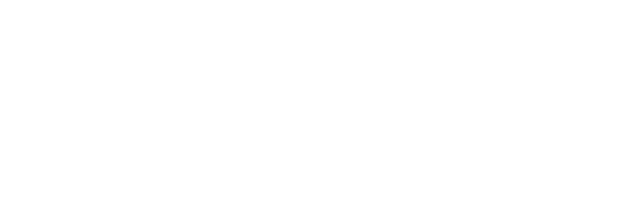
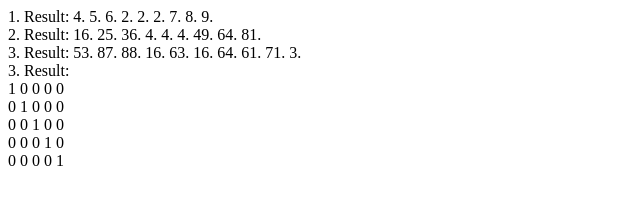
Before and after one commit to RusmanMarinchack/utd-test, a plain HTML site: page index.html in a window 1280 px wide. Shown: the whole page, without its empty margins (0-640 px from the left). Drawn offline with Linux system fonts and the light colour scheme.

Commit message:
I am working on task 4 out of 10

```diff
--- a/index.html
+++ b/index.html
@@ -9,7 +9,10 @@
 </head>
 <body>
 
-    <div class="block-one"></div>
+    <div class="block-one">1. Result: </div>
+    <div class="block-two">2. Result: </div>
+    <div class="block-three">3. Result: </div>
+    <div class="block-four">3. Result: <br></div>
 
     <script src="./js/script.js"></script>
 </body>
--- a/js/script.js
+++ b/js/script.js
@@ -1 +1,72 @@
 "use strict"
+
+const blockOne = document.querySelector('.block-one');
+const blockTwo = document.querySelector('.block-two');
+const blockThree = document.querySelector('.block-three');
+const blockFour = document.querySelector('.block-four');
+
+let arr = [1, 2, 3, 4, 5, 6, 7, 8, 9];
+
+// Function 1
+function testOne() {
+    arr.splice(0, 3);
+    arr.splice(3, 0, 2, 2, 2);
+
+    return arr;
+}
+
+testOne().forEach(num => {
+    blockOne.innerHTML += `${num}. `
+});
+
+// Function 2
+function testTwo() {
+    arr = arr.map(num => {
+        return Math.pow(num, 2)
+    })
+
+    return arr;
+}
+
+testTwo().forEach(num => {
+    blockTwo.innerHTML += `${num}. `
+});
+
+// Function 3
+function testThree(x, y) {
+    const arrRandomNumbers = [];
+
+    for (let i = 0; i < 10; i++) {
+        arrRandomNumbers.push((Math.round(Math.random() * (x - y) + y)));
+    }
+
+    return arrRandomNumbers;
+}
+testThree(100, 1).forEach(num => {
+    blockThree.innerHTML += `${num}. `
+})
+
+// Function 4
+function testFour(n) {
+    const result = [];
+
+    for (let i = 0; i < n; i++) {
+        const row = [];
+
+        for (let j = 0; j < n; j++) {
+            row.push(i === j ? 1 : 0)
+        }
+
+        result.push(row)
+    }
+
+    return result
+}
+
+testFour(5).forEach(arr => {
+    arr.forEach((num, index) => {
+        const br = (index + 1) === arr.length ? "<br>" : "";
+
+        blockFour.innerHTML += `${num} ${br}`
+    });
+});
```
